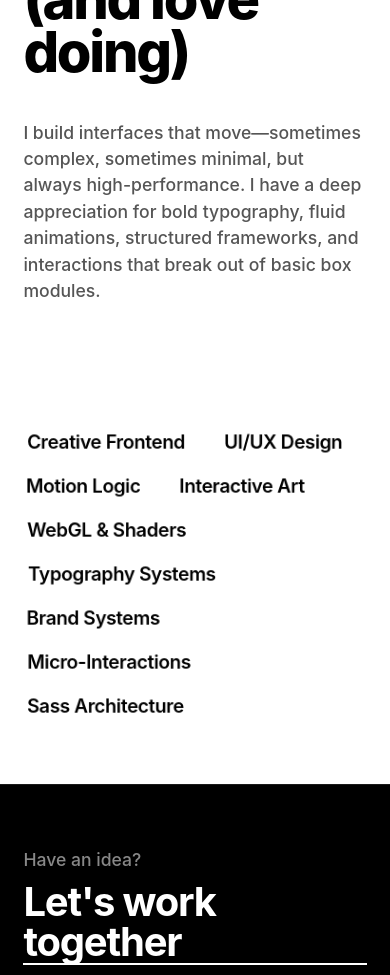
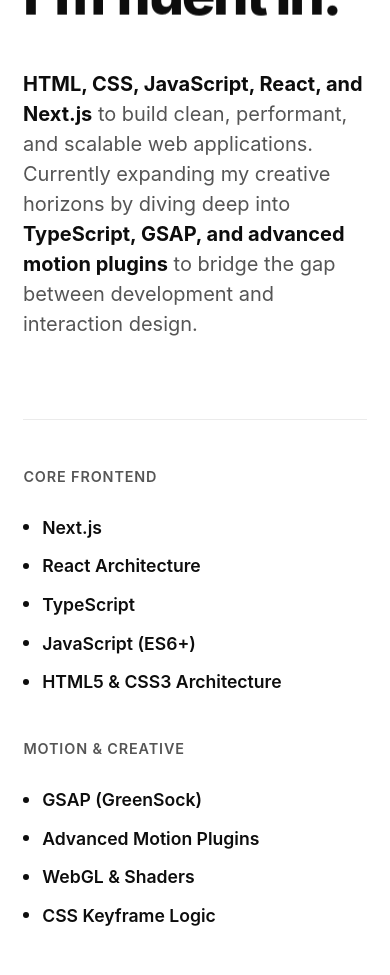
Before and after one commit to Saur0w/ISP, a Next.js app: page / in a window 390 px wide. Shown: the part 1020-1995 px from the top of the page. Built offline with nearby package versions, Linux system fonts and the light colour scheme; a web font is replaced by a local one.

Commit message:
feat: add Tools section with animations, responsive design, and Sass styling; integrate into Home page and update footer links

```diff
--- a/src/app/page.tsx
+++ b/src/app/page.tsx
@@ -5,6 +5,7 @@ import Lenis from "lenis";
 import { useEffect } from "react";
 import Landing from "@/components/Landing";
 import Intro from "@/components/Intro";
+import Tools from "@/components/Tools";
 import Services from "@/components/Services";
 
 export default function Home() {
@@ -26,6 +27,7 @@ export default function Home() {
         <div className={styles.page}>
             <Landing />
             <Intro />
+            <Tools />
             <Services />
         </div>
   );
--- a/src/components/Footer/index.tsx
+++ b/src/components/Footer/index.tsx
@@ -9,11 +9,10 @@ export default function Footer() {
     return (
         <footer className={styles.footer}>
             <div className={styles.footerContainer}>
-                {/* Top Row: Big Call to Action */}
                 <div className={styles.ctaRow}>
                     <span className={styles.subLabel}>Have an idea?</span>
                     <h2 className={styles.ctaTitle}>
-                        <Link href="mailto:isha@example.com" className={styles.ctaLink}>
+                        <Link href="mailto:inegi9336@gmail.com" className={styles.ctaLink}>
                             Let&apos;s work together
                         </Link>
                     </h2>
@@ -25,15 +24,14 @@ export default function Footer() {
                         <nav className={styles.footerNav}>
                             <Link href="/">Home</Link>
                             <Link href="/about">About</Link>
-                            <Link href="/work">Work</Link>
+                            <Link href="/contact">Contact</Link>
                         </nav>
                     </div>
                     <div className={styles.dirColumn}>
                         <span className={styles.columnTitle}>Connect</span>
                         <nav className={styles.footerNav}>
-                            <Link href="https://linkedin.com" target="_blank" rel="noopener noreferrer">LinkedIn</Link>
-                            <Link href="https://behance.net" target="_blank" rel="noopener noreferrer">Behance</Link>
-                            <Link href="https://github.com" target="_blank" rel="noopener noreferrer">GitHub</Link>
+                            <Link href="https://github.com/Ishacodeuser" target="_blank" rel="noopener noreferrer">GitHub</Link>
+                            <Link href="https://x.com/dev_ezha" target="_blank" rel="noopener noreferrer">X</Link>
                         </nav>
                     </div>
 
--- /dev/null
+++ b/src/components/Tools/index.tsx
@@ -0,0 +1,121 @@
+"use client";
+
+import styles from "./style.module.scss";
+import { gsap } from "gsap";
+import { useEffect, useRef } from "react";
+import { ScrollTrigger } from "gsap/ScrollTrigger";
+import { SplitText } from "gsap/SplitText";
+
+if (typeof window !== "undefined") {
+    gsap.registerPlugin(ScrollTrigger, SplitText);
+}
+
+export default function About() {
+    const containerRef = useRef<HTMLElement>(null);
+    const titleRef = useRef<HTMLHeadingElement>(null);
+    const descRef = useRef<HTMLParagraphElement>(null);
+    const gridRef = useRef<HTMLDivElement>(null);
+
+    useEffect(() => {
+        const textTargets = [titleRef.current, descRef.current].filter(Boolean) as HTMLElement[];
+        if (textTargets.length === 0) return;
+
+        const ctx = gsap.context(() => {
+            // --- THE AWWWARDS MASK REVEAL ---
+            const childSplit = new SplitText(textTargets, {
+                type: "lines",
+                linesClass: "split-child"
+            });
+
+            new SplitText(textTargets, {
+                type: "lines",
+                linesClass: "split-parent"
+            });
+
+            const tl = gsap.timeline({
+                scrollTrigger: {
+                    trigger: containerRef.current,
+                    start: "top 75%",
+                    toggleActions: "play none none none",
+                }
+            });
+
+            // Animate headings smoothly up out of their hidden overflow parents
+            tl.from(childSplit.lines, {
+                duration: 1.3,
+                yPercent: 110,
+                ease: "expo.out",
+                stagger: 0.04
+            });
+
+            // Stagger reveal the skills/tools structure cleanly
+            if (gridRef.current) {
+                const categories = gridRef.current.children;
+                tl.from(categories, {
+                    duration: 1,
+                    opacity: 0,
+                    y: 30,
+                    stagger: 0.08,
+                    ease: "power3.out"
+                }, "-=0.7");
+            }
+
+        }, containerRef);
+
+        return () => ctx.revert();
+    }, []);
+
+    // Clean, high-end portfolio categorization arrays
+    const technicalToolkit = [
+        {
+            category: "Core Frontend",
+            skills: ["Next.js", "React Architecture", "TypeScript", "JavaScript (ES6+)", "HTML5 & CSS3 Architecture"]
+        },
+        {
+            category: "Motion & Creative",
+            skills: ["GSAP (GreenSock)", "Advanced Motion Plugins", "WebGL & Shaders", "CSS Keyframe Logic"]
+        },
+        {
+            category: "Design & Systems",
+            skills: ["Figma Design Systems", "UI/UX Wireframing", "Layout & Composition", "Git Workflow"]
+        }
+    ];
+
+    return (
+        <section className={styles.about} ref={containerRef}>
+            <div className={styles.container}>
+
+                {/* Masked Main Display Heading */}
+                <h2 ref={titleRef} className={styles.title} aria-label="Tools I'm fluent in.">
+                    Tools <br /> I&#39;m fluent in.
+                </h2>
+
+                {/* Sub-narrative Block */}
+                <p ref={descRef} className={styles.description}>
+                    <strong>HTML, CSS, JavaScript, React, and Next.js</strong> to build
+                    clean, performant, and scalable web applications. Currently expanding
+                    my creative horizons by diving deep into <strong>TypeScript, GSAP, and advanced
+                    motion plugins</strong> to bridge the gap between development and interaction design.
+                </p>
+
+                {/* Premium Asymmetric Skills Directory */}
+                <div ref={gridRef} className={styles.toolsGrid}>
+                    {technicalToolkit.map((item, index) => (
+                        <div key={index} className={styles.gridColumn}>
+                            <h3 className={styles.columnTitle}>{item.category}</h3>
+                            <ul className={styles.skillsList}>
+                                {item.skills.map((skill, sIdx) => (
+                                    <li key={sIdx} className={styles.skillItem}>
+                                        <span className={styles.bulletDot} />
+                                        {skill}
+                                    </li>
+                                ))}
+                            </ul>
+                        </div>
+                    ))}
+                </div>
+
+            </div>
+        </section>
+    );
+}
--- /dev/null
+++ b/src/components/Tools/style.module.scss
@@ -0,0 +1,172 @@
+$bg-color: #ffffff;
+$text-color: #0d0d0d;
+$text-muted: #555555;
+$border-color: rgba(0, 0, 0, 0.08);
+
+/* ==========================================================================
+   GSAP SplitText Mask Layers
+   ========================================================================== */
+:global(.split-parent) {
+  overflow: hidden !important;
+  display: block;
+  padding-bottom: 0.1em;
+  margin-bottom: -0.1em;
+}
+
+:global(.split-child) {
+  display: block;
+  will-change: transform;
+}
+
+/* ==========================================================================
+   Main Section Architecture
+   ========================================================================== */
+.about {
+  position: relative;
+  min-height: 120vh;
+  width: 100%;
+  background: $bg-color;
+  color: $text-color;
+  display: flex;
+  align-items: center;
+  padding: 10rem 4vw;
+  box-sizing: border-box;
+  overflow: hidden;
+  font-family: -apple-system, BlinkMacSystemFont, "Segoe UI", Roboto, sans-serif;
+
+  .container {
+    width: 100%;
+    max-width: 1400px;
+    margin: 0 auto;
+    display: flex;
+    flex-direction: column;
+    gap: 5rem;
+    align-items: flex-start;
+  }
+
+  .title {
+    font-size: clamp(4.5rem, 11vw, 10rem);
+    font-weight: 800;
+    line-height: 0.9;
+    letter-spacing: -0.04em;
+    margin: 0;
+    color: $text-color;
+  }
+
+  .description {
+    font-size: clamp(1.25rem, 2.2vw, 1.85rem);
+    max-width: 900px;
+    line-height: 1.45;
+    font-weight: 400;
+    color: $text-muted;
+    margin: 0 0 2rem 0;
+
+    strong {
+      color: $text-color;
+      font-weight: 700;
+    }
+  }
+
+  /* ==========================================================================
+     Minimalistic Skills Matrix Grid
+     ========================================================================== */
+  .toolsGrid {
+    display: grid;
+    grid-template-columns: repeat(3, 1fr);
+    gap: 4vw;
+    width: 100%;
+    padding-top: 4rem;
+    border-top: 1px solid $border-color;
+
+    .gridColumn {
+      display: flex;
+      flex-direction: column;
+      gap: 2rem;
+
+      .columnTitle {
+        font-size: 0.9rem;
+        text-transform: uppercase;
+        letter-spacing: 0.06em;
+        color: $text-muted;
+        font-weight: 600;
+        margin: 0;
+      }
+
+      .skillsList {
+        list-style: none;
+        padding: 0;
+        margin: 0;
+        display: flex;
+        flex-direction: column;
+        gap: 1.1rem;
+
+        .skillItem {
+          font-size: clamp(1.1rem, 1.5vw, 1.4rem);
+          font-weight: 600;
+          color: $text-color;
+          display: flex;
+          align-items: center;
+          gap: 0.8rem;
+          transition: transform 0.25s ease, color 0.25s ease;
+          cursor: default;
+
+          .bulletDot {
+            width: 6px;
+            height: 6px;
+            background-color: $text-color;
+            border-radius: 50%; /* Pure geometric minimal dot */
+            display: inline-block;
+            transition: transform 0.3s cubic-bezier(0.175, 0.885, 0.32, 1.275), background-color 0.25s ease;
+          }
+
+          &:hover {
+            color: $text-muted;
+            transform: translateX(4px);
+
+            .bulletDot {
+              background-color: $text-muted;
+              transform: scale(1.4);
+            }
+          }
+        }
+      }
+    }
+  }
+}
+
+/* ==========================================================================
+   Responsive Control Layers
+   ========================================================================== */
+@media (max-width: 1024px) {
+  .about {
+    .toolsGrid {
+      grid-template-columns: repeat(2, 1fr);
+      gap: 4rem 2rem;
+    }
+  }
+}
+
+@media (max-width: 768px) {
+  .about {
+    padding: 6rem 6vw;
+
+    .container {
+      gap: 3rem;
+    }
+
+    .title {
+      font-size: clamp(3.5rem, 14vw, 6.5rem);
+    }
+
+    .description {
+      font-size: 1.25rem;
+      line-height: 1.5;
+    }
+
+    .toolsGrid {
+      grid-template-columns: 1fr;
+      gap: 3rem;
+      padding-top: 3rem;
+    }
+  }
+}
```
